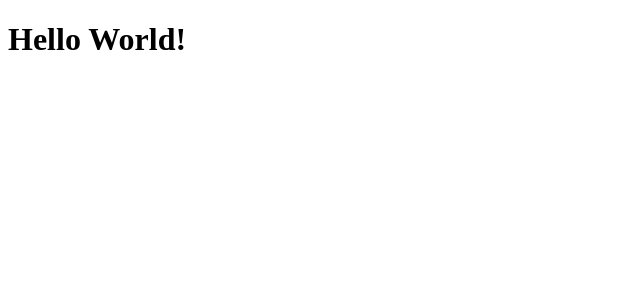
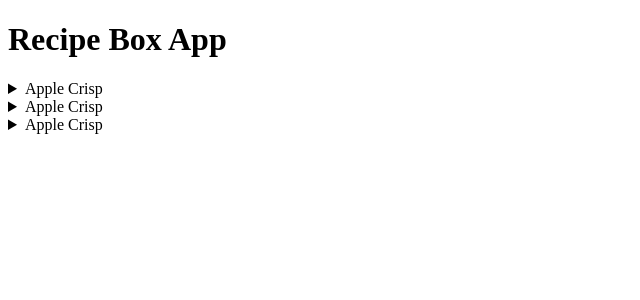
Before and after one commit to mtrivera/recipe-box, a React (Create React App) app: page / in a window 1280 px wide. Shown: the top 300 px of the page, without its empty margins (0-640 px from the left). Built offline with nearby package versions, Linux system fonts and the light colour scheme; the HTML template or start-up script is replaced by a standard one.

Commit message:
App works properly with static data

```diff
--- a/src/App.js
+++ b/src/App.js
@@ -1,13 +1,103 @@
 import React, { Component } from 'react';
+import Recipe from './components/Recipe';
 import setStorage from './storage';
 
 setStorage(window);
 
 class App extends Component {
   render() {
-    return (
+    const recipes = [
+      {
+        name: 'Apple Crisp',
+        ingredients: ['4 medium tart cooking apples', '3/4 cup packed brown sugar',
+          '1/2 cup all-purpose flour', '1/2 cup quick-cooking or old-fashioned oats',
+          '1/3 cup butter or margarine, softened', '3/4 teaspoon ground cinnamon',
+          '3/4 teaspoon ground nutmeg', 'Cream or ice cream, if desired'
+        ],
+        directions: ['Heat oven to 375ºF. Grease bottom and sides of 8-inch square pan with shortening.',
+          `Spread apples in pan. In medium bowl, stir remaining ingredients except cream until
+        well mixed; sprinkle over apples. `, `Bake about 30 minutes or until topping is golden brown and
+        apples are tender when pierced with a fork. Serve warm with cream.`
+        ],
+        isOvernight: {
+          cook: false,
+          prep: false
+        },
+        servings: 6,
+        time: {
+          prep: '20 minutes',
+          total: '50 minutes'
+        }
+      },
+      {
+        name: 'Apple Crisp',
+        ingredients: ['4 medium tart cooking apples', '3/4 cup packed brown sugar',
+          '1/2 cup all-purpose flour', '1/2 cup quick-cooking or old-fashioned oats',
+          '1/3 cup butter or margarine, softened', '3/4 teaspoon ground cinnamon',
+          '3/4 teaspoon ground nutmeg', 'Cream or ice cream, if desired'
+        ],
+        directions: ['Heat oven to 375ºF. Grease bottom and sides of 8-inch square pan with shortening.',
+          `Spread apples in pan. In medium bowl, stir remaining ingredients except cream until
+      well mixed; sprinkle over apples. `, `Bake about 30 minutes or until topping is golden brown and
+      apples are tender when pierced with a fork. Serve warm with cream.`
+        ],
+        isOvernight: {
+          cook: false,
+          prep: false
+        },
+        servings: 6,
+        time: {
+          prep: '20 minutes',
+          total: '50 minutes'
+        }
+      },
+      {
+        name: 'Apple Crisp',
+        ingredients: ['4 medium tart cooking apples', '3/4 cup packed brown sugar',
+          '1/2 cup all-purpose flour', '1/2 cup quick-cooking or old-fashioned oats',
+          '1/3 cup butter or margarine, softened', '3/4 teaspoon ground cinnamon',
+          '3/4 teaspoon ground nutmeg', 'Cream or ice cream, if desired'
+        ],
+        directions: ['Heat oven to 375ºF. Grease bottom and sides of 8-inch square pan with shortening.',
+          `Spread apples in pan. In medium bowl, stir remaining ingredients except cream until
+    well mixed; sprinkle over apples. `, `Bake about 30 minutes or until topping is golden brown and
+    apples are tender when pierced with a fork. Serve warm with cream.`
+        ],
+        isOvernight: {
+          cook: false,
+          prep: false
+        },
+        servings: 6,
+        time: {
+          prep: '20 minutes',
+          total: '50 minutes'
+        }
+      }
+    ];
+
+  function RecipeList(props) {
+    const recipes = props.recipes;
+    const recipeItems = recipes.map((recipe, index) => {
+      return (
+        <Recipe key={`${index}${recipe.name}`}
+          name={recipe.name}
+          servings={recipe.servings}
+          isOvernightCook={recipe.isOvernight.cook}
+          isOvernightPrep={recipe.isOvernight.prep}
+          prepTime={recipe.time.prep}
+          cookTime={recipe.time.total}
+          directions={recipe.directions}
+          ingredients={recipe.ingredients}
+        />
+      );
+    });
+    return <div>{recipeItems}</div>;
+  }
+
+  return (
       <div>
-        <h1>Hello World!</h1>
+        <h1>Recipe Box App</h1>
+        <RecipeList recipes={recipes} />
       </div>
     );
   }
```
